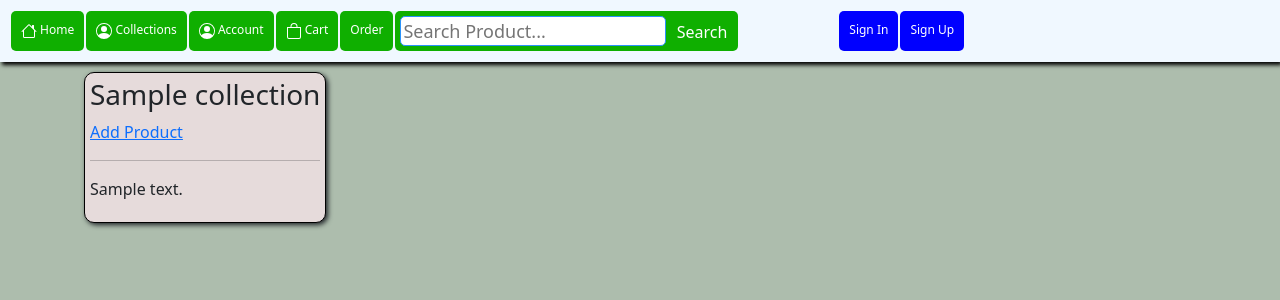
After one commit to Ashenafi-adola/Ecommerce, a Django app: template core/templates/core/collections.html in a window 1280 px wide. The commit adds this page. Shown: the top 300 px of the page. Run offline with Django 5.2, Linux system fonts and the light colour scheme; the template is opened without the code that fills it: most values are stand-ins (such as "Sample title", 1, 10 or a date in 2020).

Commit message:
added collection addtion functionality

```diff
--- a/accounts/templates/accounts/base.html
+++ b/accounts/templates/accounts/base.html
@@ -68,6 +68,9 @@
       background: rgb(15, 175, 0);
       margin: auto;
     }
+    main{
+      margin-top: 70px;
+    }
   </style>
 </head>
 <body>
@@ -80,7 +83,7 @@
             </svg></i> Home</a>
           </div>
           <div class="nav-div-link">
-            <a href=""><svg xmlns="http://www.w3.org/2000/svg" width="16" height="16" fill="currentColor" class="bi bi-person-circle" viewBox="0 0 16 16">
+            <a href="{% url 'collections' %}"><svg xmlns="http://www.w3.org/2000/svg" width="16" height="16" fill="currentColor" class="bi bi-person-circle" viewBox="0 0 16 16">
               <path d="M11 6a3 3 0 1 1-6 0 3 3 0 0 1 6 0"/>
               <path fill-rule="evenodd" d="M0 8a8 8 0 1 1 16 0A8 8 0 0 1 0 8m8-7a7 7 0 0 0-5.468 11.37C3.242 11.226 4.805 10 8 10s4.757 1.225 5.468 2.37A7 7 0 0 0 8 1"/>
             </svg> Collections</a>
--- a/core/models.py
+++ b/core/models.py
@@ -19,6 +19,8 @@ class Product(models.Model):
 
     def __str__(self):
         return self.name
+    def descrip(self):
+        return self.description[:50]
 
 class Cart(models.Model):
     producs = models.ManyToManyField(Product, related_name='product')
--- /dev/null
+++ b/core/templates/core/collections.html
@@ -0,0 +1,38 @@
+{% extends 'accounts/base.html' %}
+
+{% block title %}Collections{% endblock %}
+
+{% block content %}
+<style>
+    .col-cont{
+        display: flex;
+    }
+    .col-div{
+        border: solid black 1px;
+        margin: 2px;
+        padding: 5px;
+        border-radius: 10px;
+        background-color: rgb(230, 219, 219);
+        box-shadow: 2px 2px 5px;
+    }
+</style>
+<div class="container">
+    <div class="col-cont">
+        {% for collection in collections %}
+            <div class="col-div">
+                <div>
+                    <h3>{{collection.name}}</h3>
+                    <div>
+                        <a href="{% url 'add-product' %}">Add Product</a>
+                    </div>
+                </div>
+                <hr>
+                <div>
+                    <p>{{collection.descrip }}</p>
+                </div>
+
+            </div>
+        {% endfor %}
+    </div>
+</div>
+{% endblock %}
--- a/core/urls.py
+++ b/core/urls.py
@@ -4,5 +4,6 @@ from . import views
 urlpatterns = [
     path('', views.home, name='home'),
     path('add-Product/', views.addProduct, name='add-product'),
-    path('add-collection/', views.addCollection, name='add-collection')
+    path('add-collection/', views.addCollection, name='add-collection'),
+    path('collections/', views.collections, name='collections'),
 ]
```
Also changed, not shown: core/views.py (+15 -1 lines), db.sqlite3.
